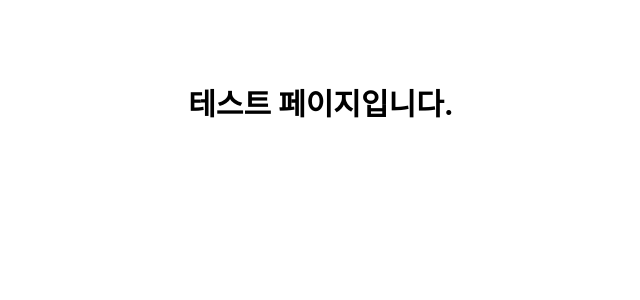
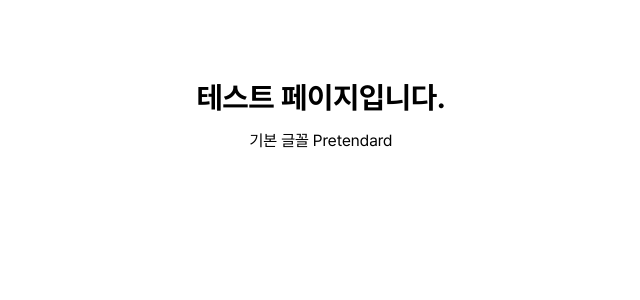
Before and after one commit to gyoyeon-kim/Rolling, a React (Create React App) app: page / in a window 1280 px wide. Shown: the top 300 px of the page, without its empty margins (319-959 px from the left). Built offline with nearby package versions, Linux system fonts and the light colour scheme.

Commit message:
전체- 글꼴, 컬러 팔레트 추가

```diff
--- a/src/index.css
+++ b/src/index.css
@@ -1,13 +1,144 @@
 body {
   margin: 0;
-  font-family: -apple-system, BlinkMacSystemFont, 'Segoe UI', 'Roboto', 'Oxygen',
-    'Ubuntu', 'Cantarell', 'Fira Sans', 'Droid Sans', 'Helvetica Neue',
-    sans-serif;
+  font-family: "Pretendard"; /* 기본 글꼴 Pretendard */
   -webkit-font-smoothing: antialiased;
   -moz-osx-font-smoothing: grayscale;
 }
 
 code {
-  font-family: source-code-pro, Menlo, Monaco, Consolas, 'Courier New',
+  font-family: source-code-pro, Menlo, Monaco, Consolas, "Courier New",
     monospace;
 }
+
+/*color-palette*/
+:root {
+  --purple-900: #5603a7;
+  --purple-800: #6e0ad1;
+  --purple-700: #861dee;
+  --purple-600: #9935ff;
+  --purple-500: #ab57ff;
+  --purple-400: #ab57ff;
+  --purple-300: #dcb9ff;
+  --purple-200: #ecd9ff;
+  --purple-100: #f8f0ff;
+
+  --beige-500: #ff8832;
+  --beige-400: #ffae65;
+  --beige-300: #ffc583;
+  --beige-200: #ffe2ad;
+  --beige-100: #fff0d6;
+
+  --blue-500: #fff0d6;
+  --blue-400: #34b9ff;
+  --blue-300: #7cd2ff;
+  --blue-200: #b1e4ff;
+  --blue-100: #e2f5ff;
+
+  --green-500: #e2f5ff;
+  --green-400: #60cf37;
+  --green-300: #9be282;
+  --green-200: #d0f5c3;
+  --green-100: #e4fbdc;
+
+  --gray-900: #181818;
+  --gray-800: #2b2b2b;
+  --gray-700: #3a3a3a;
+  --gray-600: #4a4a4a;
+  --gray-500: #555555;
+  --gray-400: #999999;
+  --gray-300: #cccccc;
+  --gray-200: #eeeeee;
+  --gray-100: #f6f6f6;
+
+  --white: #fff;
+  --black: #000;
+  --error: #dc3a3a;
+  --surface: #f6f8ff;
+}
+/*color-palette end*/
+
+/*font-guide*/
+:root {
+  /* 폰트 크기 */
+  --font-size-28: 28px;
+  --font-size-24: 24px;
+  --font-size-20: 20px;
+  --font-size-18: 18px;
+  --font-size-16: 16px;
+  --font-size-15: 15px;
+  --font-size-14: 14px;
+  --font-size-12: 12px;
+
+  /* 폰트 굵기 */
+  --font-bold: bold;
+  --font-regular: normal;
+
+  /* 자간 설정 */
+  --letter-spacing-tight: -0.01em;
+}
+
+/*font-guide end*/
+@font-face {
+  font-family: "Pretendard";
+  font-style: normal;
+  font-weight: 100;
+  src: url(./fonts/Pretendard-Thin.eot); /* EI9 호환성 보기 */
+  src: local("※"), url(./fonts/Pretendard-Thin.woff2) format("woff2"),
+    url(./fonts/Pretendard-Thin.woff) format("woff");
+}
+@font-face {
+  font-family: "Pretendard";
+  font-style: normal;
+  font-weight: 300;
+  src: url(./fonts/Pretendard-Light.eot); /* EI9 호환성 보기 */
+  src: local("※"), url(./fonts/Pretendard-Light.woff2) format("woff2"),
+    url(./fonts/Pretendard-Light.woff) format("woff");
+}
+@font-face {
+  font-family: "Pretendard";
+  font-style: normal;
+  font-weight: 400;
+  src: url(./fonts/Pretendard-Regular.eot); /* EI9 호환성 보기 */
+  src: local("※"), url(./fonts/Pretendard-Regular.woff2) format("woff2"),
+    url(./fonts/Pretendard-Regular.woff) format("woff");
+}
+@font-face {
+  font-family: "Pretendard";
+  font-style: normal;
+  font-weight: 500;
+  src: url(./fonts/Pretendard-Medium.eot); /* EI9 호환성 보기 */
+  src: local("※"), url(./fonts/Pretendard-Medium.woff2) format("woff2"),
+    url(./fonts/Pretendard-Medium.woff) format("woff");
+}
+@font-face {
+  font-family: "Pretendard";
+  font-style: normal;
+  font-weight: 600;
+  src: url(./fonts/Pretendard-SemiBold.eot); /* EI9 호환성 보기 */
+  src: local("※"), url(./fonts/Pretendard-SemiBold.woff2) format("woff2"),
+    url(./fonts/Pretendard-SemiBold.woff) format("woff");
+}
+@font-face {
+  font-family: "Pretendard";
+  font-style: normal;
+  font-weight: 700;
+  src: url(./fonts/Pretendard-Bold.eot); /* EI9 호환성 보기 */
+  src: local("※"), url(./fonts/Pretendard-Bold.woff2) format("woff2"),
+    url(./fonts/Pretendard-Bold.woff) format("woff");
+}
+@font-face {
+  font-family: "Pretendard";
+  font-style: normal;
+  font-weight: 800;
+  src: url(./fonts/Pretendard-ExtraBold.eot); /* EI9 호환성 보기 */
+  src: local("※"), url(./fonts/Pretendard-ExtraBold.woff2) format("woff2"),
+    url(./fonts/Pretendard-ExtraBold.woff) format("woff");
+}
+@font-face {
+  font-family: "Pretendard";
+  font-style: normal;
+  font-weight: 900;
+  src: url(./fonts/Pretendard-Black.eot); /* EI9 호환성 보기 */
+  src: local("※"), url(./fonts/Pretendard-Black.woff2) format("woff2"),
+    url(./fonts/Pretendard-Black.woff) format("woff");
+}
--- a/src/index.js
+++ b/src/index.js
@@ -1,6 +1,6 @@
 import React from "react";
 import ReactDOM from "react-dom/client";
-import "./index.css";
+import "./index.css"; // 전체 애플리케이션 적용 css
 import App from "./App";
 import reportWebVitals from "./etc/reportWebVitals";
 
@@ -11,7 +11,4 @@ root.render(
   </React.StrictMode>
 );
 
-// If you want to start measuring performance in your app, pass a function
-// to log results (for example: reportWebVitals(console.log))
-// or send to an analytics endpoint. Learn more: https://bit.ly/CRA-vitals
-reportWebVitals();
+reportWebVitals(); // 웹 성능 측정 함수
--- a/src/pages/Example.js
+++ b/src/pages/Example.js
@@ -5,6 +5,9 @@ function Main() {
   return (
     <div className="Main">
       <div className="Title">테스트 페이지입니다.</div>
+      <div>
+        <p>기본 글꼴 Pretendard</p>
+      </div>
     </div>
   );
 }
```
Also changed, not shown: public/manifest.json.
